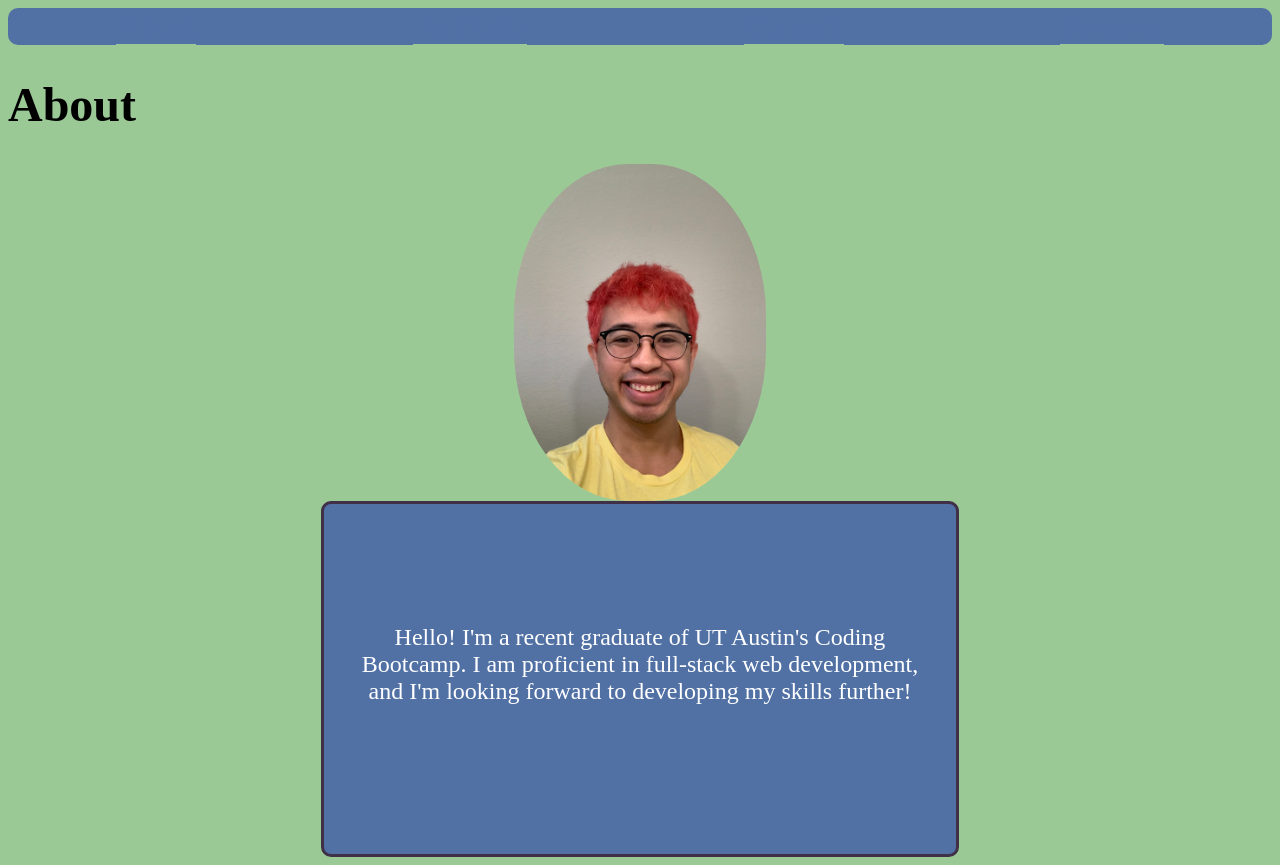
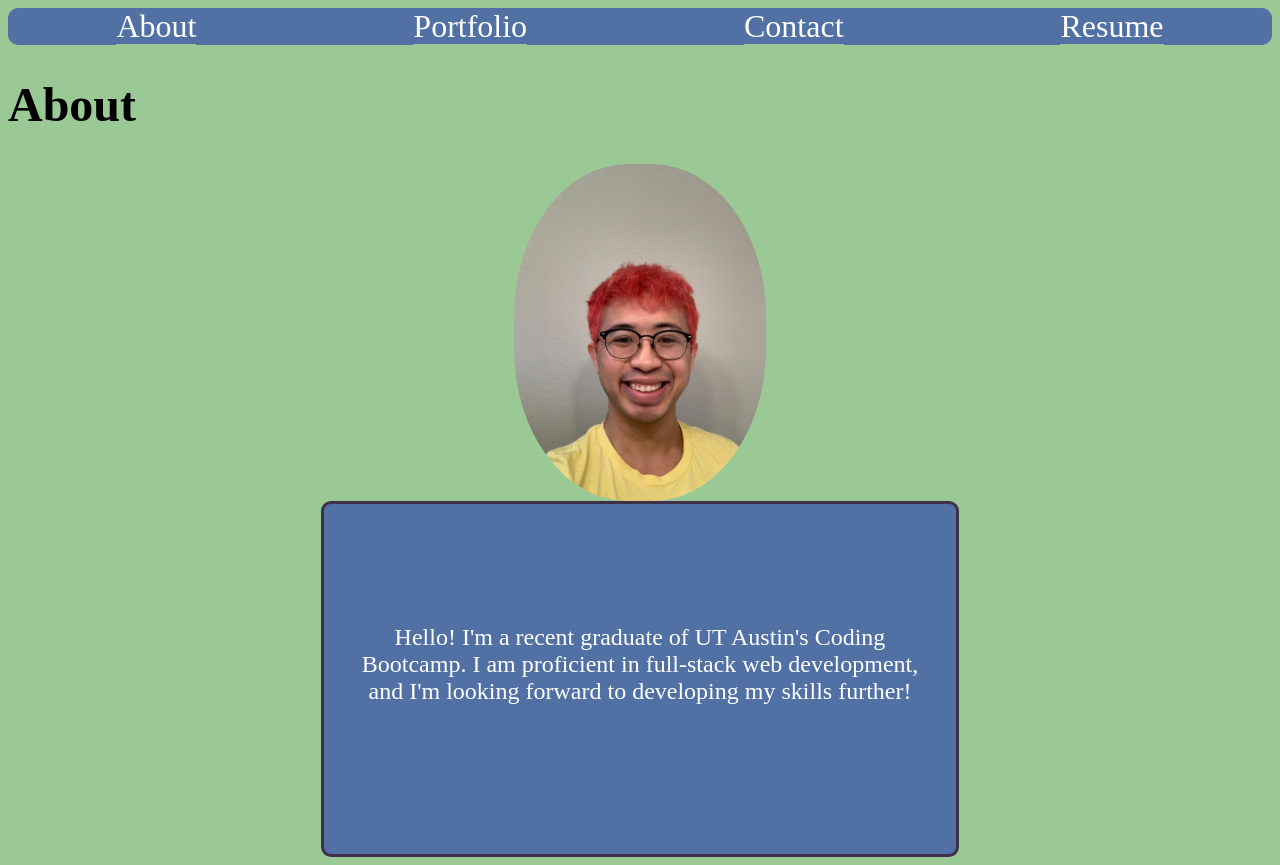
Before and after one commit to patctan/my-react-portfolio, a React (Create React App) app: page / in a window 1280 px wide. Built offline with nearby package versions, Linux system fonts and the light colour scheme.

Commit message:
Pushing to Heroku

```diff
--- a/src/components/styles/Resume.css
+++ b/src/components/styles/Resume.css
@@ -1,10 +1,6 @@
 #resumeLink {
     color:black;
     background-color:rgb(152, 201, 149);
-}
-
-a:link {
-    color:rgb(81, 113, 165);
 }
 
 h2, li {
```
